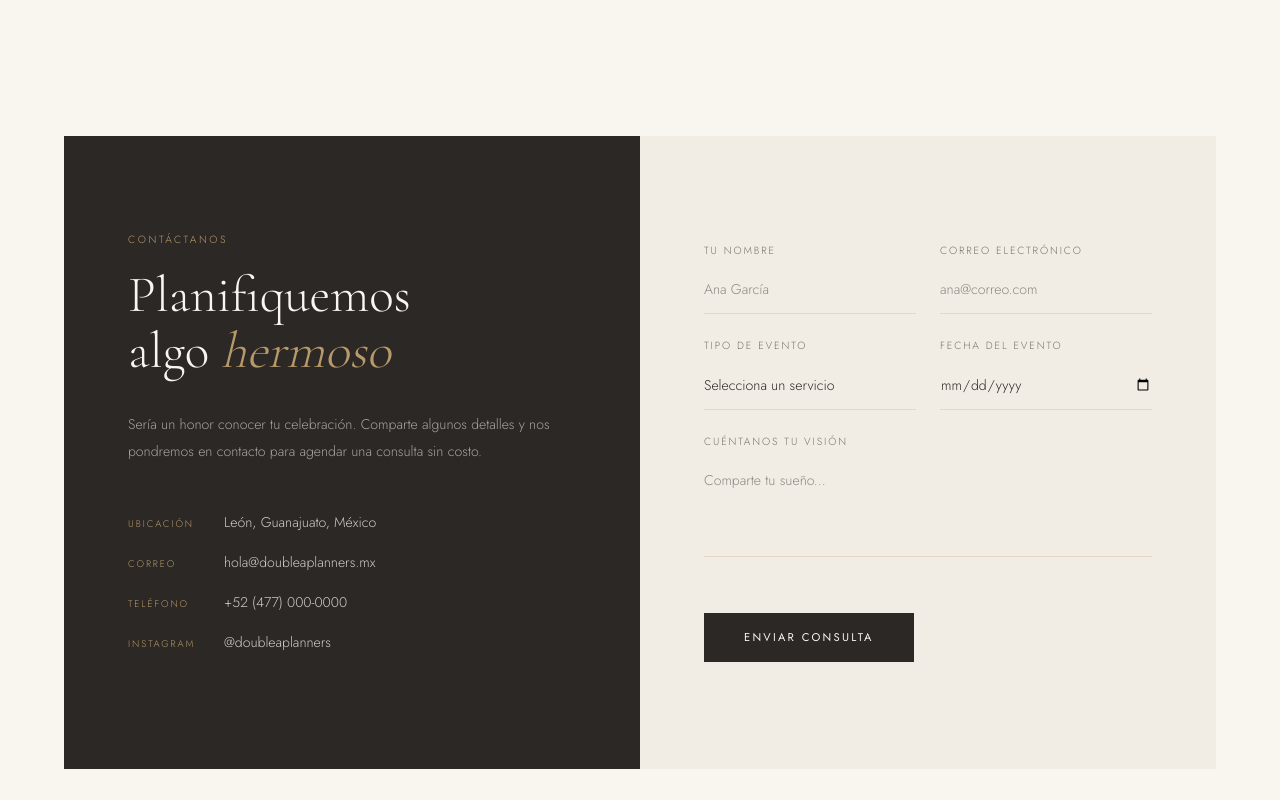
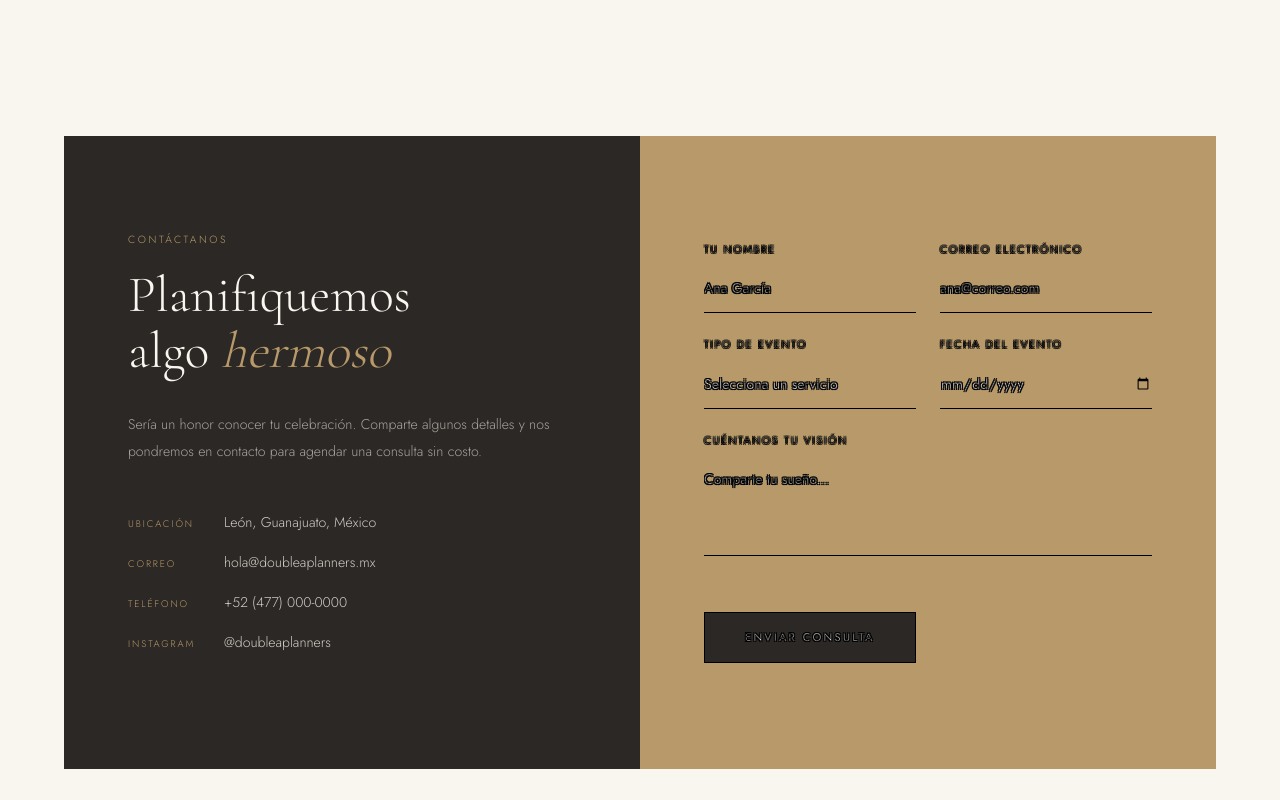
Before and after one commit to jonavarro224-ads/DoubleAAPlanners, a Next.js app: page / in a window 1280 px wide. Shown: the part 4700-5500 px from the top of the page. Built offline with nearby package versions, Linux system fonts and the light colour scheme.

Commit message:
Highlight contact form styling with gold background and white letters with black border

```diff
--- a/app/globals.css
+++ b/app/globals.css
@@ -310,21 +310,97 @@ section.custom-section { padding: 7rem 4rem; }
 .contact-detail { margin-bottom: 1.2rem; display: flex; align-items: baseline; gap: 1rem; }
 .contact-detail-label { font-size: 0.6rem; letter-spacing: 0.2em; text-transform: uppercase; color: var(--warm-gold); min-width: 5rem; }
 .contact-detail-val { font-size: 0.88rem; color: rgba(249,246,240,0.8); font-weight: 300; }
-.contact-form { background: var(--cream); padding: 6rem 4rem; display: flex; flex-direction: column; justify-content: center; }
+.contact-form {
+  background: var(--warm-gold);
+  box-shadow: none;
+  padding: 6rem 4rem;
+  display: flex;
+  flex-direction: column;
+  justify-content: center;
+}
 .form-row { display: grid; grid-template-columns: 1fr 1fr; gap: 1.5rem; margin-bottom: 1.5rem; }
 .form-group { display: flex; flex-direction: column; gap: 0.5rem; }
-.form-group label { font-size: 0.65rem; letter-spacing: 0.18em; text-transform: uppercase; color: var(--muted); }
+.form-group label {
+  font-size: 0.65rem;
+  letter-spacing: 0.18em;
+  text-transform: uppercase;
+  color: #ffffff;
+  text-shadow:
+    -1px -1px 0 #000,
+     1px -1px 0 #000,
+    -1px  1px 0 #000,
+     1px  1px 0 #000;
+  -webkit-text-stroke: 0.5px #000;
+}
 .form-group input, .form-group textarea, .form-group select {
-  background: transparent; border: none; border-bottom: 1px solid var(--blush);
-  padding: 0.8rem 0; font-family: var(--sans); font-size: 0.88rem;
-  font-weight: 300; color: var(--charcoal); outline: none; width: 100%;
-  transition: border-color 0.3s; border-radius: 0; appearance: none;
+  background: transparent;
+  border: none;
+  border-bottom: 1px solid #000000;
+  padding: 0.8rem 0;
+  font-family: var(--sans);
+  font-size: 0.88rem;
+  font-weight: 400;
+  color: #ffffff;
+  outline: none;
+  width: 100%;
+  transition: border-color 0.3s;
+  border-radius: 0;
+  appearance: none;
+  text-shadow:
+    -1px -1px 0 #000,
+     1px -1px 0 #000,
+    -1px  1px 0 #000,
+     1px  1px 0 #000;
+  -webkit-text-stroke: 0.5px #000;
 }
-.form-group input:focus, .form-group textarea:focus, .form-group select:focus { border-bottom-color: var(--warm-gold); }
+.form-group input::placeholder, .form-group textarea::placeholder {
+  color: rgba(255, 255, 255, 0.7);
+  text-shadow:
+    -1px -1px 0 #000,
+     1px -1px 0 #000,
+    -1px  1px 0 #000,
+     1px  1px 0 #000;
+  -webkit-text-stroke: 0.5px #000;
+}
+.form-group select option {
+  background-color: var(--cream);
+  color: var(--charcoal);
+  text-shadow: none;
+  -webkit-text-stroke: 0px;
+}
+.form-group input:focus, .form-group textarea:focus, .form-group select:focus {
+  border-bottom-color: #ffffff;
+}
 .form-group textarea { resize: none; height: 100px; }
 .form-group.full { grid-column: 1 / -1; }
-.form-submit { margin-top: 2rem; align-self: flex-start; font-size: 0.7rem; letter-spacing: 0.2em; text-transform: uppercase; padding: 1rem 2.5rem; background: var(--charcoal); color: var(--ivory); border: none; cursor: pointer; font-family: var(--sans); font-weight: 400; transition: all 0.3s; }
-.form-submit:hover { background: var(--warm-gold); }
+.form-submit {
+  margin-top: 2rem;
+  align-self: flex-start;
+  font-size: 0.7rem;
+  letter-spacing: 0.2em;
+  text-transform: uppercase;
+  padding: 1rem 2.5rem;
+  background: var(--charcoal);
+  color: #ffffff;
+  border: 1px solid #000000;
+  cursor: pointer;
+  font-family: var(--sans);
+  font-weight: 400;
+  transition: all 0.3s;
+  text-shadow:
+    -1px -1px 0 #000,
+     1px -1px 0 #000,
+    -1px  1px 0 #000,
+     1px  1px 0 #000;
+  -webkit-text-stroke: 0.5px #000;
+}
+.form-submit:hover {
+  background: var(--ivory);
+  color: var(--charcoal);
+  border-color: var(--ivory);
+  text-shadow: none;
+  -webkit-text-stroke: 0px;
+}
 
 /* FOOTER */
 footer.custom-footer { background: var(--charcoal); border-top: 1px solid rgba(184,154,106,0.2); padding: 3rem 4rem; display: flex; flex-direction: column; align-items: center; gap: 1.2rem; }
```
